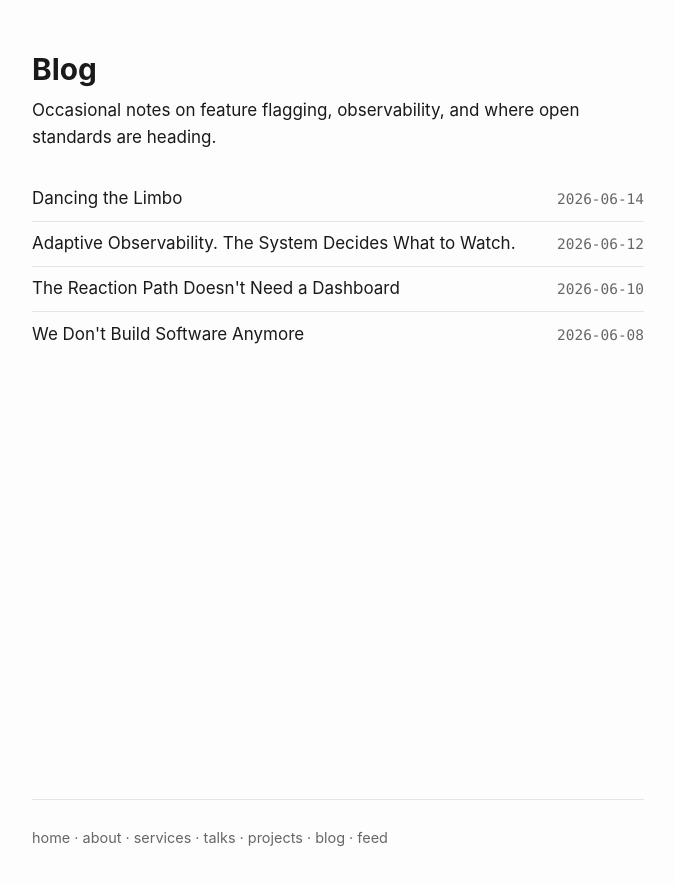
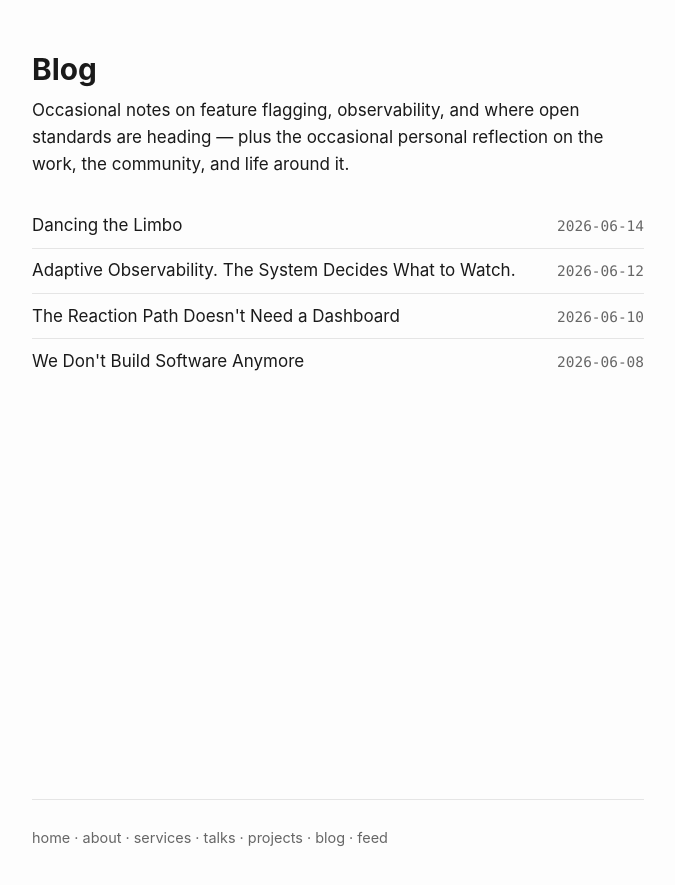
Before and after one commit to aepfli/aepfli.github.io, a Jekyll site: the page built from blog.md, in a window 1280 px wide. Shown: the top 885 px of the page, without its empty margins (302-977 px from the left). Built offline with Jekyll 4.4.1, drawn with Linux system fonts in a browser that asks for light colours.

Commit message:
Mention personal reflections in blog description
The blog now carries reflective pieces alongside the technical notes;
widen the blog landing description to match.

Co-Authored-By: Claude Opus 4.8 (1M context) <noreply@anthropic.com>

```diff
--- a/blog.md
+++ b/blog.md
@@ -6,7 +6,7 @@ permalink: /blog/
 
 # Blog
 
-Occasional notes on feature flagging, observability, and where open standards are heading.
+Occasional notes on feature flagging, observability, and where open standards are heading — plus the occasional personal reflection on the work, the community, and life around it.
 
 <ul class="links">
 {% for post in site.posts %}
```
